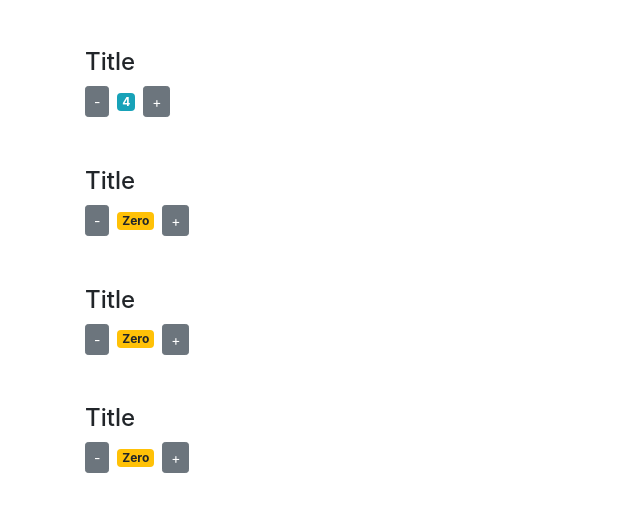
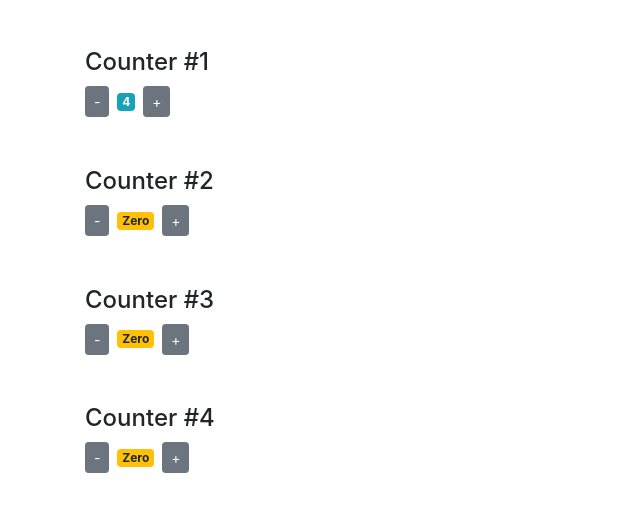
Before and after one commit to reginabattle/cart-react, a React (Create React App) app: page / in a window 1280 px wide. Shown: the top 512 px of the page, without its empty margins (0-640 px from the left). Built offline with nearby package versions, Linux system fonts and the light colour scheme.

Commit message:
Add dynamic title

```diff
--- a/src/components/counters.js
+++ b/src/components/counters.js
@@ -16,7 +16,7 @@ class Counters extends Component {
 			<div>
 				{ this.state.counters.map(counter => (
 					<Counter key={counter.id} value={counter.value}>
-						<h4>Title</h4>
+						<h4>Counter #{counter.id}</h4>
 					</Counter>
 				))}
 			</div>
```
